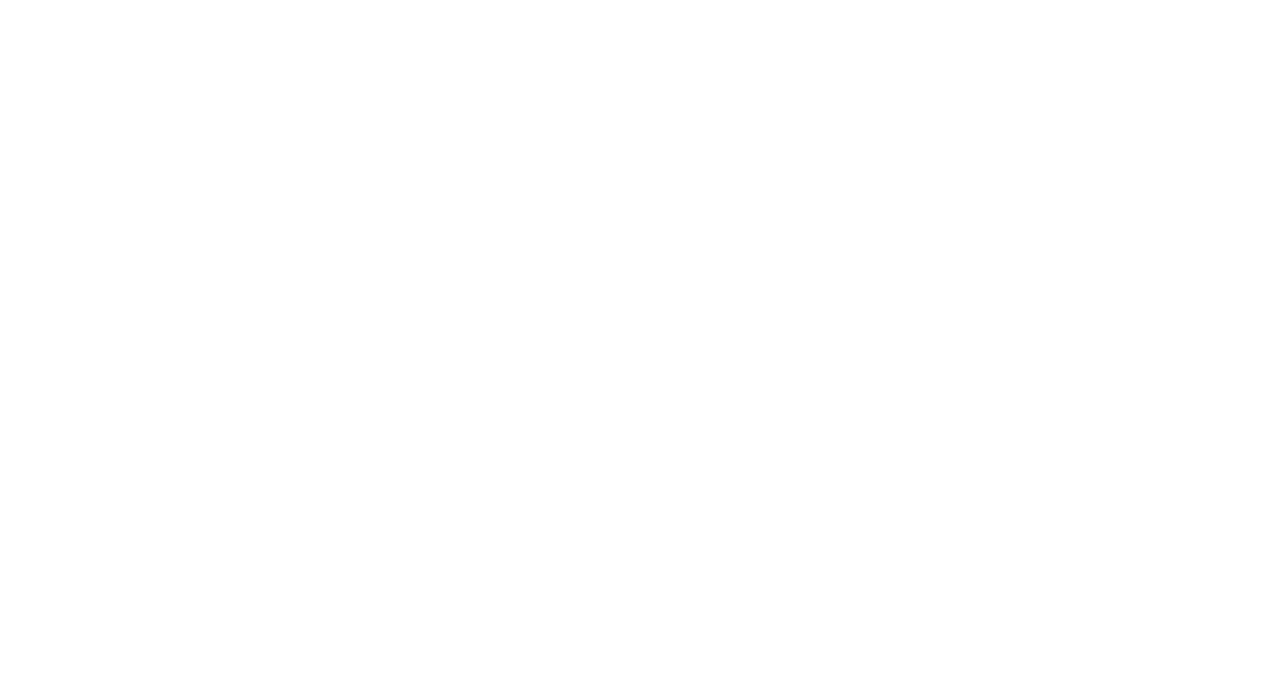
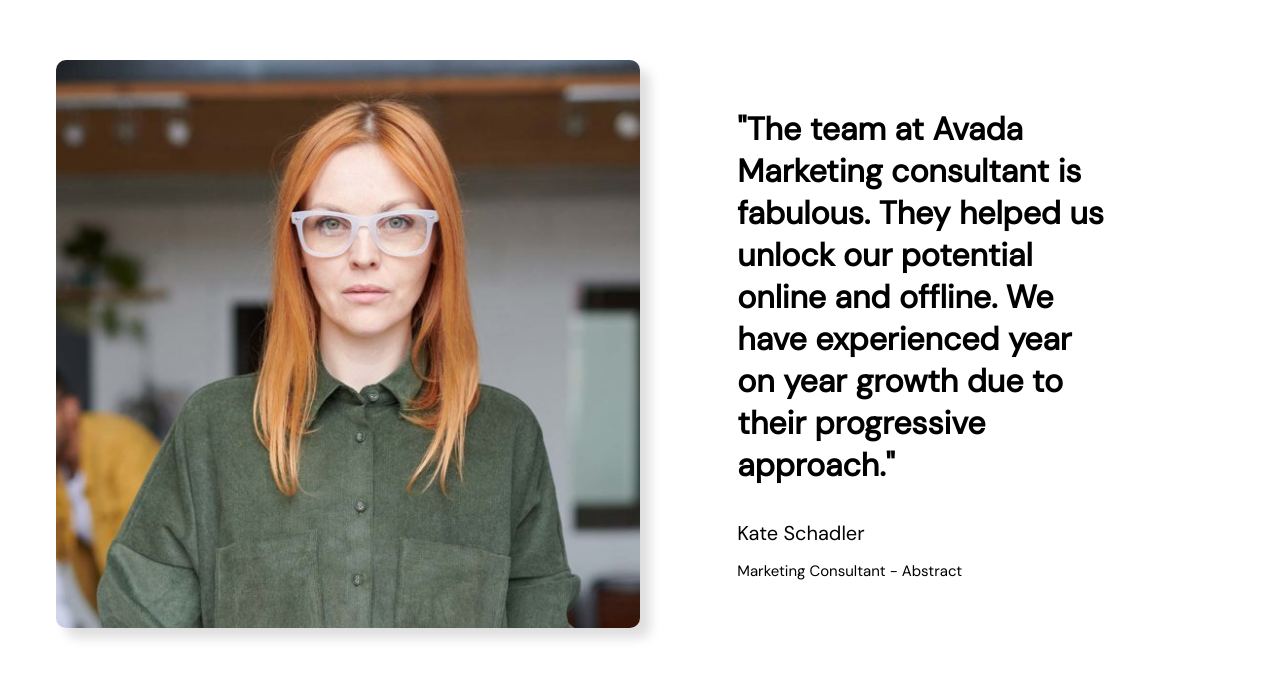
Before and after one commit to SaraG94/proj-html-vuejs, a Vue app: page / in a window 1280 px wide. Shown: the part 6946-7625 px from the top of the page. Before the commit the page ends 6901 px from the top, so only its background shows below. Built offline with nearby package versions, Linux system fonts and the light colour scheme; a web font is replaced by a local one.

Commit message:
FEAT SectionReview

```diff
--- a/src/components/Main.vue
+++ b/src/components/Main.vue
@@ -3,14 +3,16 @@
     import SectionServices from './SectionServices.vue';
     import SectionBrands from './SectionBrands.vue';
     import SectionTeam from './SectionTeam.vue';
-    import SectionUs from './SectionUs.vue'
+    import SectionUs from './SectionUs.vue';
+    import SectionReview from './SectionReview.vue';
     export default{
         components:{
             Presentation,
             SectionServices,
             SectionBrands,
             SectionTeam,
-            SectionUs
+            SectionUs,
+            SectionReview
         },
         data(){
             return{
@@ -46,6 +48,7 @@
       </div>
       <SectionTeam/>
       <SectionUs/>
+      <SectionReview/>
     </main>
 </template>
 
--- /dev/null
+++ b/src/components/SectionReview.vue
@@ -0,0 +1,80 @@
+<script>
+    export default{
+        data(){
+            return{
+               reviews:[
+                    {
+                        img:'/img/large-testimonial-600x583.jpg',
+                        text:'"The team at Avada Marketing consultant is fabulous. They helped us unlock our potential online and offline. We have experienced year on year growth due to their progressive approach."',
+                        author:'Kate schadler',
+                        occupation:'Marketing consultant - abstract'
+                    }
+                ]
+            }
+        }
+    }
+</script>
+
+<template>
+    <section class="review">
+        <div class="container">
+            <div class="row" v-for="review in reviews" :key="review.id">
+                <div class="col-6">
+                    <img :src="review.img" alt="" class="author-img">
+                </div>
+                <div class="col-5">
+                    <div class="review-content">
+                        <h1>{{ review.text }}</h1>
+                        <div class="author">
+                            <p class="name">{{ review.author }}</p>
+                            <p class="occupation">{{ review.occupation }}</p>
+                        </div>
+                    </div>
+                </div>
+            </div>
+        </div>
+    </section>
+</template>
+
+<style lang="scss" scoped>
+@use '../style/partials/variables' as *;
+section.review{
+    padding: 105px 0;
+    .container{
+        padding: 0 56px;
+    }
+}
+
+.row{
+    display: flex;
+    justify-content: space-between;
+    align-items: center;
+    .col-6{
+        flex-basis: calc((100% / 12)*6);
+    }
+
+    .col-5{
+        flex-basis: calc((100% / 12)*5);
+    }
+}
+.author-img{
+    border-radius: 10px;
+    box-shadow: 10px 10px 12px #dedede;
+}
+.review-content{
+    max-width: 374px;
+    h1{
+        font-size: 32px;
+        margin-bottom: 34px;
+    }
+}
+.author{
+    text-transform: capitalize;
+    display: flex;
+    flex-direction: column;
+    gap: 15px;
+    .occupation{
+        font-size: 15px;
+    }
+}
+</style>
--- a/src/components/SectionUs.vue
+++ b/src/components/SectionUs.vue
@@ -104,9 +104,9 @@
                 <h1>Awards</h1>
             </div>
             <div class="row awards">
-                <div class="col-3" v-for="award in awards" :key="award.id">
+                <div class="col-3" v-for="(award, index) in awards" :key="award.id">
                     <figure class="award-info">
-                        <img :src=" award.img " alt="">
+                        <img :src=" award.img " alt="" >
                         <figcaption>
                             <p>{{ award.text }}</p>
                         </figcaption>
@@ -121,7 +121,7 @@
 <style lang="scss" scoped>
 @use '../style/partials/variables' as *;
 section.us{
-    background-color: #F5F5F7;
+    background-color: $backgruond-secondary;
     padding: 120px 0;
 }
 .we-do .row{
--- a/src/style/partials/_variables.scss
+++ b/src/style/partials/_variables.scss
@@ -2,7 +2,7 @@
 $light-orange:#FFE7DA;
 $hover-primary:#DA5107;
 $text-grey:#7e876a;
-
+$backgruond-secondary:#F5F5F7;
 $primary-color:#F86011;
 $light-primary:#FFE7DA;
 
```
Also changed, not shown: public/img/large-testimonial-600x583.jpg (added).
